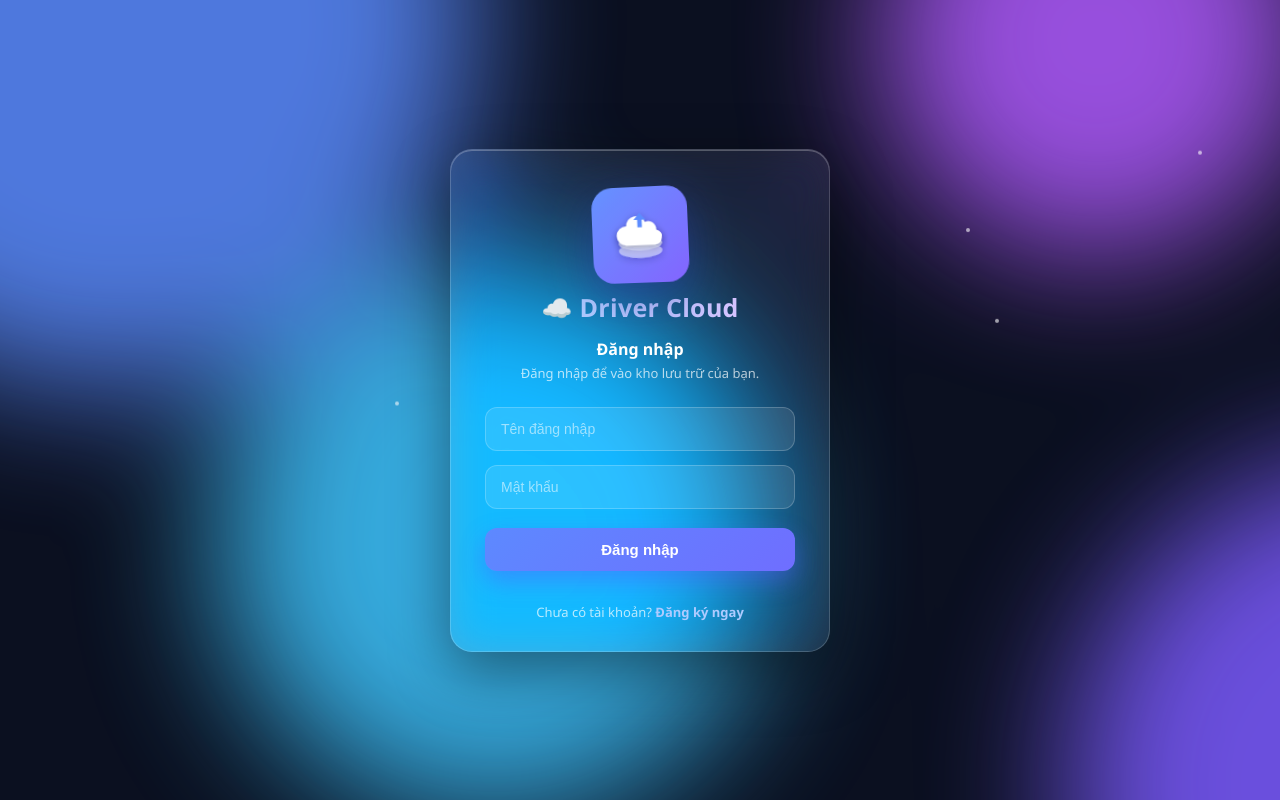
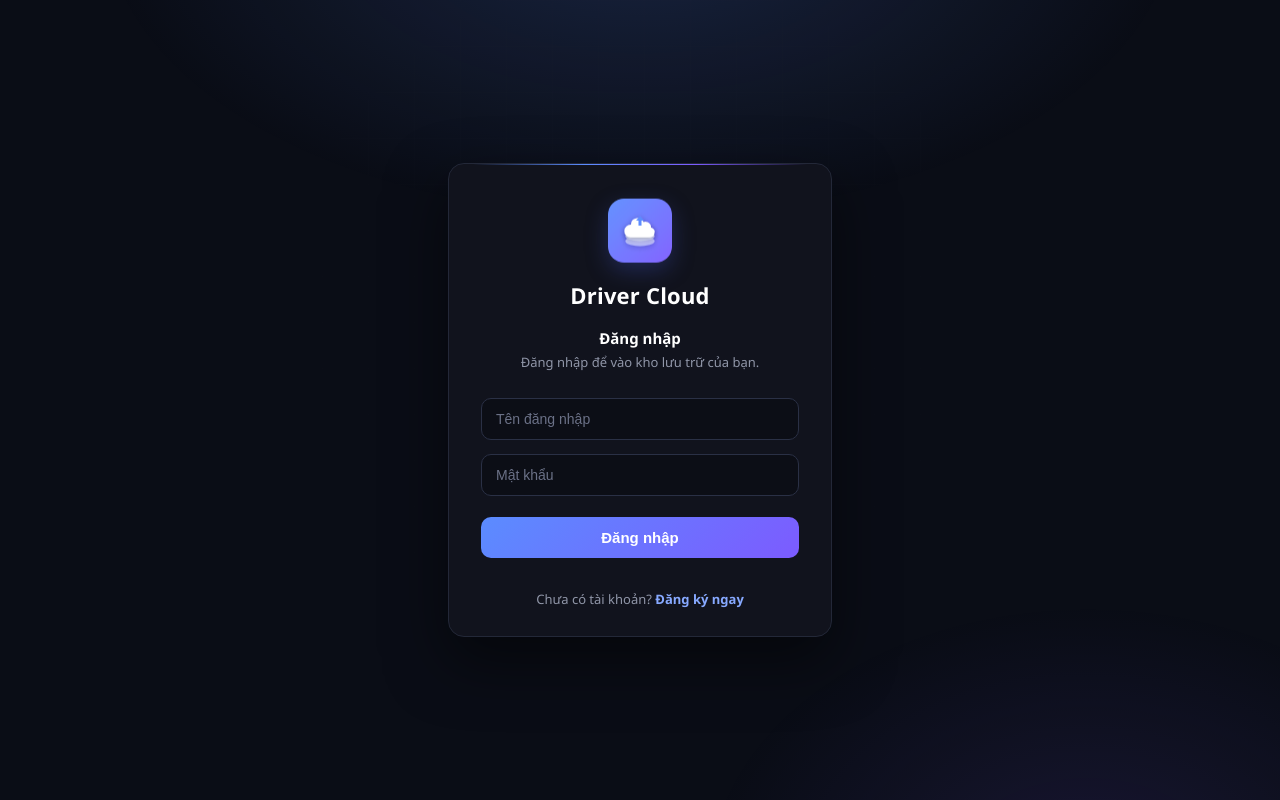
Before and after one commit to dev-taidat/Driver-Cloud, an Electron app: page src/web/public/login.html in a window 1280 px wide. Drawn offline with Linux system fonts and the light colour scheme.

Commit message:
Web login: thiet ke lai toi/tinh/tuong phan cao (bo aurora choi mat)

```diff
--- a/src/web/public/login.html
+++ b/src/web/public/login.html
@@ -8,94 +8,81 @@
     <link rel="icon" type="image/png" href="/favicon.png" />
     <style>
       * { box-sizing: border-box; margin: 0; padding: 0; }
-      :root { --b1: #5b8cff; --b2: #7c5bff; }
-      html, body { height: 100%; font-family: "Segoe UI", system-ui, sans-serif; }
+      html, body { height: 100%; font-family: "Segoe UI", system-ui, -apple-system, sans-serif; }
       body {
         min-height: 100vh; display: flex; align-items: center; justify-content: center;
-        overflow: hidden; position: relative; color: #fff;
-        background: #0b1020;
+        background: #0a0d16; color: #e7e9f0; position: relative; overflow: hidden;
       }
-      /* ===== Nền aurora động ===== */
-      .aurora { position: fixed; inset: -40%; z-index: 0; filter: blur(70px); opacity: .85; }
-      .aurora span {
-        position: absolute; border-radius: 50%; mix-blend-mode: screen;
-        animation: drift 18s ease-in-out infinite;
+      /* nen toi diu: mot vang sang xanh rat nhe o tren, gan nhu tinh */
+      body::before {
+        content: ""; position: fixed; inset: 0; z-index: 0;
+        background:
+          radial-gradient(900px 500px at 50% -10%, rgba(91,140,255,.18), transparent 60%),
+          radial-gradient(700px 500px at 85% 110%, rgba(124,91,255,.12), transparent 55%);
       }
-      .a1 { width: 50vw; height: 50vw; background: #5b8cff; top: 5%; left: 10%; }
-      .a2 { width: 45vw; height: 45vw; background: #7c5bff; bottom: 0%; right: 8%; animation-delay: -6s; }
-      .a3 { width: 38vw; height: 38vw; background: #3ec6ff; bottom: 20%; left: 30%; animation-delay: -11s; }
-      .a4 { width: 30vw; height: 30vw; background: #b15bff; top: 15%; right: 25%; animation-delay: -3s; }
-      @keyframes drift {
-        0%,100% { transform: translate(0,0) scale(1); }
-        33% { transform: translate(6vw,-4vw) scale(1.15); }
-        66% { transform: translate(-5vw,5vw) scale(.9); }
+      /* luoi mo nhe cho co chieu sau */
+      body::after {
+        content: ""; position: fixed; inset: 0; z-index: 0; opacity: .35;
+        background-image:
+          linear-gradient(rgba(255,255,255,.025) 1px, transparent 1px),
+          linear-gradient(90deg, rgba(255,255,255,.025) 1px, transparent 1px);
+        background-size: 46px 46px;
+        mask-image: radial-gradient(circle at 50% 40%, #000 0%, transparent 75%);
+        -webkit-mask-image: radial-gradient(circle at 50% 40%, #000 0%, transparent 75%);
       }
-      /* hat sang lo lung */
-      .stars { position: fixed; inset: 0; z-index: 1; pointer-events: none; }
-      .stars i {
-        position: absolute; width: 4px; height: 4px; background: #fff; border-radius: 50%;
-        opacity: .4; animation: float 12s linear infinite;
+
+      .card {
+        position: relative; z-index: 2; width: 384px; max-width: 92vw; padding: 36px 32px 28px;
+        background: #11131d; border: 1px solid #232838; border-radius: 16px;
+        box-shadow: 0 24px 60px rgba(0,0,0,.5);
+        animation: rise .5s ease both;
       }
-      @keyframes float { 0% { transform: translateY(0); opacity: 0; } 10% { opacity: .6; } 90% { opacity: .6; } 100% { transform: translateY(-110vh); opacity: 0; } }
+      @keyframes rise { from { opacity: 0; transform: translateY(14px); } to { opacity: 1; transform: none; } }
+      /* vien tren co diem nhan gradient mong */
+      .card::before {
+        content: ""; position: absolute; top: 0; left: 24px; right: 24px; height: 1px;
+        background: linear-gradient(90deg, transparent, #5b8cff, #7c5bff, transparent);
+      }
 
-      /* ===== The dang nhap (kinh mo) ===== */
-      .card {
-        position: relative; z-index: 2; width: 380px; max-width: 92vw; padding: 38px 34px 30px;
-        background: rgba(255,255,255,.08); backdrop-filter: blur(22px) saturate(160%);
-        -webkit-backdrop-filter: blur(22px) saturate(160%);
-        border: 1px solid rgba(255,255,255,.18); border-radius: 22px;
-        box-shadow: 0 20px 60px rgba(0,0,0,.45), inset 0 1px 0 rgba(255,255,255,.25);
-        animation: rise .7s cubic-bezier(.2,.8,.2,1) both;
+      .logo { display: flex; justify-content: center; margin-bottom: 16px; }
+      .logo img {
+        width: 64px; height: 64px; border-radius: 16px;
+        box-shadow: 0 8px 22px rgba(60,80,180,.35);
+        animation: bob 6s ease-in-out infinite;
       }
-      @keyframes rise { from { opacity: 0; transform: translateY(28px) scale(.97); } to { opacity: 1; transform: none; } }
+      @keyframes bob { 0%,100% { transform: translateY(0); } 50% { transform: translateY(-6px); } }
 
-      /* ===== Logo cloud 3D bay ===== */
-      .logo3d { display: flex; justify-content: center; margin-bottom: 6px; perspective: 600px; }
-      .logo3d img {
-        width: 96px; height: 96px; filter: drop-shadow(0 14px 22px rgba(40,60,160,.55));
-        animation: bob 4.5s ease-in-out infinite;
-        transform-style: preserve-3d;
-      }
-      @keyframes bob {
-        0%,100% { transform: translateY(0) rotateZ(-3deg) rotateY(-6deg); }
-        50% { transform: translateY(-12px) rotateZ(3deg) rotateY(6deg); }
-      }
-      h1 { text-align: center; font-size: 25px; font-weight: 700; letter-spacing: .3px; }
-      .brand-grad { background: linear-gradient(90deg,#aecbff,#d6c3ff); -webkit-background-clip: text; background-clip: text; color: transparent; }
-      h2 { text-align: center; font-size: 16px; font-weight: 600; margin-top: 14px; color: #fff; }
-      .sub { text-align: center; font-size: 13px; color: rgba(255,255,255,.7); margin: 4px 0 18px; }
+      h1 { text-align: center; font-size: 22px; font-weight: 700; color: #fff; letter-spacing: .2px; }
+      h2 { text-align: center; font-size: 15px; font-weight: 600; margin-top: 18px; color: #fff; }
+      .sub { text-align: center; font-size: 13px; color: #9096a8; margin: 5px 0 20px; }
 
       input {
-        width: 100%; padding: 13px 15px; margin: 7px 0; font-size: 14px; color: #fff;
-        background: rgba(255,255,255,.1); border: 1px solid rgba(255,255,255,.2);
-        border-radius: 12px; transition: .2s; outline: none;
+        width: 100%; padding: 12px 14px; margin: 7px 0; font-size: 14px; color: #fff;
+        background: #0c0e16; border: 1px solid #2a3045; border-radius: 10px;
+        transition: border-color .15s, box-shadow .15s; outline: none;
       }
-      input::placeholder { color: rgba(255,255,255,.55); }
-      input:focus { border-color: #aecbff; background: rgba(255,255,255,.16); box-shadow: 0 0 0 4px rgba(123,91,255,.25); }
+      input::placeholder { color: #6b7187; }
+      input:focus { border-color: #5b8cff; box-shadow: 0 0 0 3px rgba(91,140,255,.18); }
 
       button {
-        width: 100%; margin-top: 12px; padding: 13px; font-size: 15px; font-weight: 600; color: #fff;
-        border: none; border-radius: 12px; cursor: pointer;
-        background: linear-gradient(135deg, var(--b1), var(--b2)); background-size: 180% 180%;
-        box-shadow: 0 10px 24px rgba(91,92,255,.45); transition: .2s; animation: shimmer 6s ease infinite;
+        width: 100%; margin-top: 14px; padding: 12px; font-size: 15px; font-weight: 600; color: #fff;
+        border: none; border-radius: 10px; cursor: pointer;
+        background: linear-gradient(135deg, #5b8cff, #7c5bff);
+        transition: filter .15s, transform .1s;
       }
-      @keyframes shimmer { 0%,100% { background-position: 0% 50%; } 50% { background-position: 100% 50%; } }
-      button:hover { transform: translateY(-2px); box-shadow: 0 14px 30px rgba(91,92,255,.6); }
-      button:active { transform: translateY(0); }
+      button:hover { filter: brightness(1.08); }
+      button:active { transform: translateY(1px); }
 
-      .err { color: #ffb4b4; font-size: 13px; min-height: 18px; text-align: center; margin-top: 8px; }
-      .switch { text-align: center; font-size: 13px; color: rgba(255,255,255,.7); margin-top: 6px; }
-      .switch a { color: #aecbff; text-decoration: none; font-weight: 600; }
+      .err { color: #ff8a8a; font-size: 13px; min-height: 18px; text-align: center; margin-top: 10px; }
+      .switch { text-align: center; font-size: 13px; color: #9096a8; margin-top: 4px; }
+      .switch a { color: #87a9ff; text-decoration: none; font-weight: 600; }
       .switch a:hover { text-decoration: underline; }
     </style>
   </head>
   <body>
-    <div class="aurora"><span class="a1"></span><span class="a2"></span><span class="a3"></span><span class="a4"></span></div>
-    <div class="stars" id="stars"></div>
-
     <div class="card">
-      <div class="logo3d"><img src="/favicon.svg" alt="logo" /></div>
-      <h1>☁️ <span class="brand-grad">Driver Cloud</span></h1>
+      <div class="logo"><img src="/favicon.svg" alt="logo" /></div>
+      <h1>Driver Cloud</h1>
       <h2 id="title">Đăng nhập</h2>
       <p class="sub" id="sub">Đăng nhập để vào kho lưu trữ của bạn.</p>
       <input id="username" placeholder="Tên đăng nhập" autocomplete="username" />
@@ -106,18 +93,6 @@
     </div>
 
     <script>
-      // tao hat sang
-      const stars = document.getElementById("stars");
-      for (let i = 0; i < 22; i++) {
-        const s = document.createElement("i");
-        s.style.left = Math.random() * 100 + "vw";
-        s.style.top = Math.random() * 100 + "vh";
-        s.style.animationDelay = -(Math.random() * 12) + "s";
-        s.style.animationDuration = 8 + Math.random() * 10 + "s";
-        s.style.transform = `scale(${0.5 + Math.random() * 1.5})`;
-        stars.appendChild(s);
-      }
-
       let mode = "login";
       const $ = (id) => document.getElementById(id);
       function applyMode() {
```
